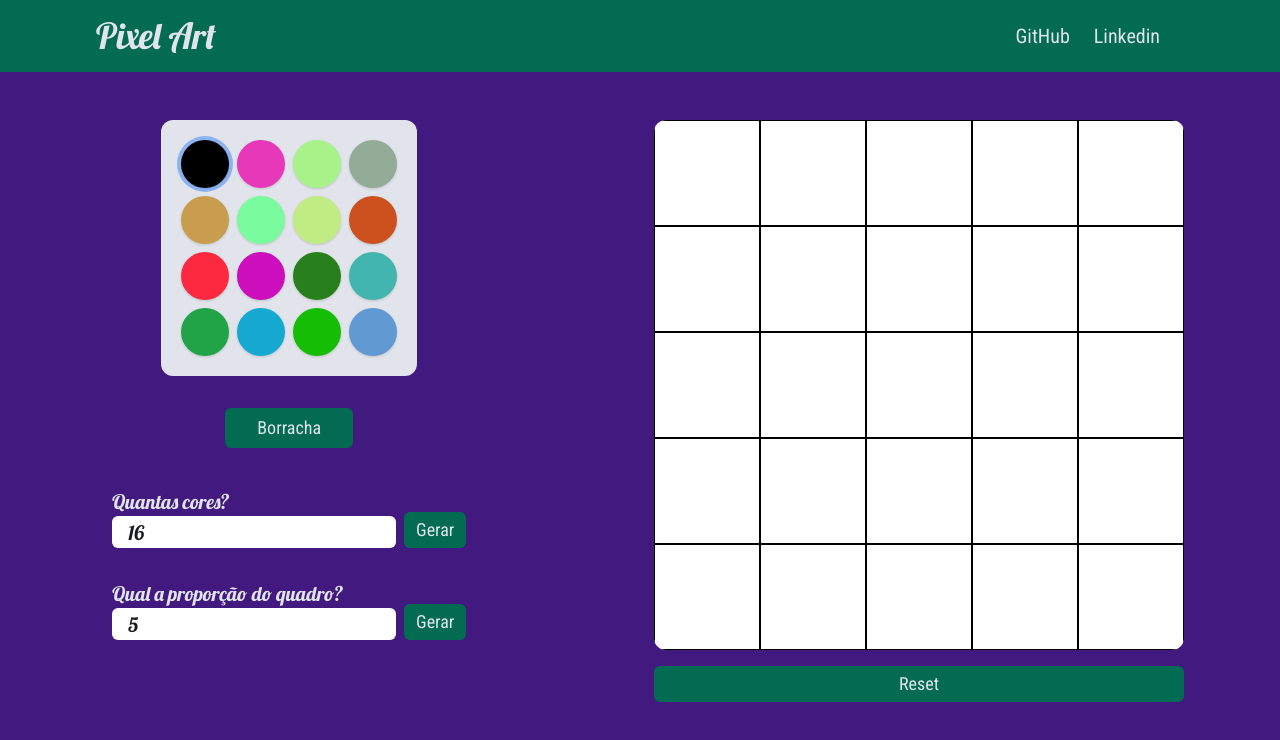
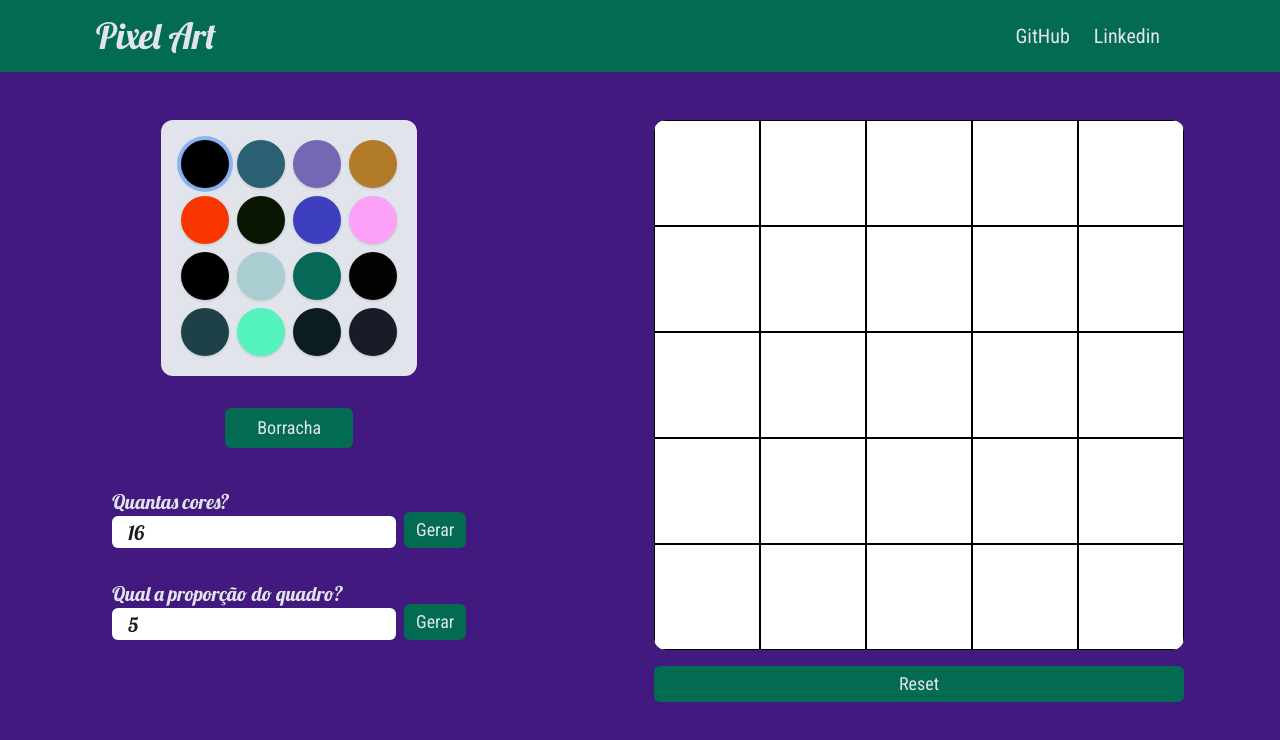
Before and after one commit to gabrielh-silvestre/pixel-art, a React (Create React App) app: page / in a window 1280 px wide. Shown: the top 740 px of the page. Built offline with nearby package versions, Linux system fonts and the light colour scheme.

Commit message:
refactor(components/Pallete): use random color package
- Generate colors in HEX format

```diff
--- a/src/components/Pallete/index.tsx
+++ b/src/components/Pallete/index.tsx
@@ -1,8 +1,7 @@
-/* eslint-disable react-hooks/exhaustive-deps */
 import { useEffect, useState } from 'react';
+import randomColor from 'randomcolor';
 
 import { useArt } from '../../hooks/useArt';
-import { getRandomColor } from '../../services';
 
 import { Container } from './style';
 import Color from '../Color';
@@ -11,14 +10,18 @@ export default function Pallete() {
   const { colorQuantity } = useArt();
   const [colors, setColors] = useState<string[]>([]);
 
-  useEffect((): void => {
-    setColors([]);
+  useEffect(() => {
+    const randomColors = randomColor({
+      count: colorQuantity - 1,
+      format: 'hex',
+      luminosity: 'random',
+      hue: 'random',
+    });
 
-    for (let i = 0; i < colorQuantity; i += 1) {
-      i === 0
-        ? setColors((prevColors): string[] => [...prevColors, 'black'])
-        : setColors((prevColors): string[] => [...prevColors, getRandomColor()]);
-    }
+    setColors([
+      'black',
+      ...randomColors,
+    ]);
   }, [colorQuantity]);
 
   return (
```
